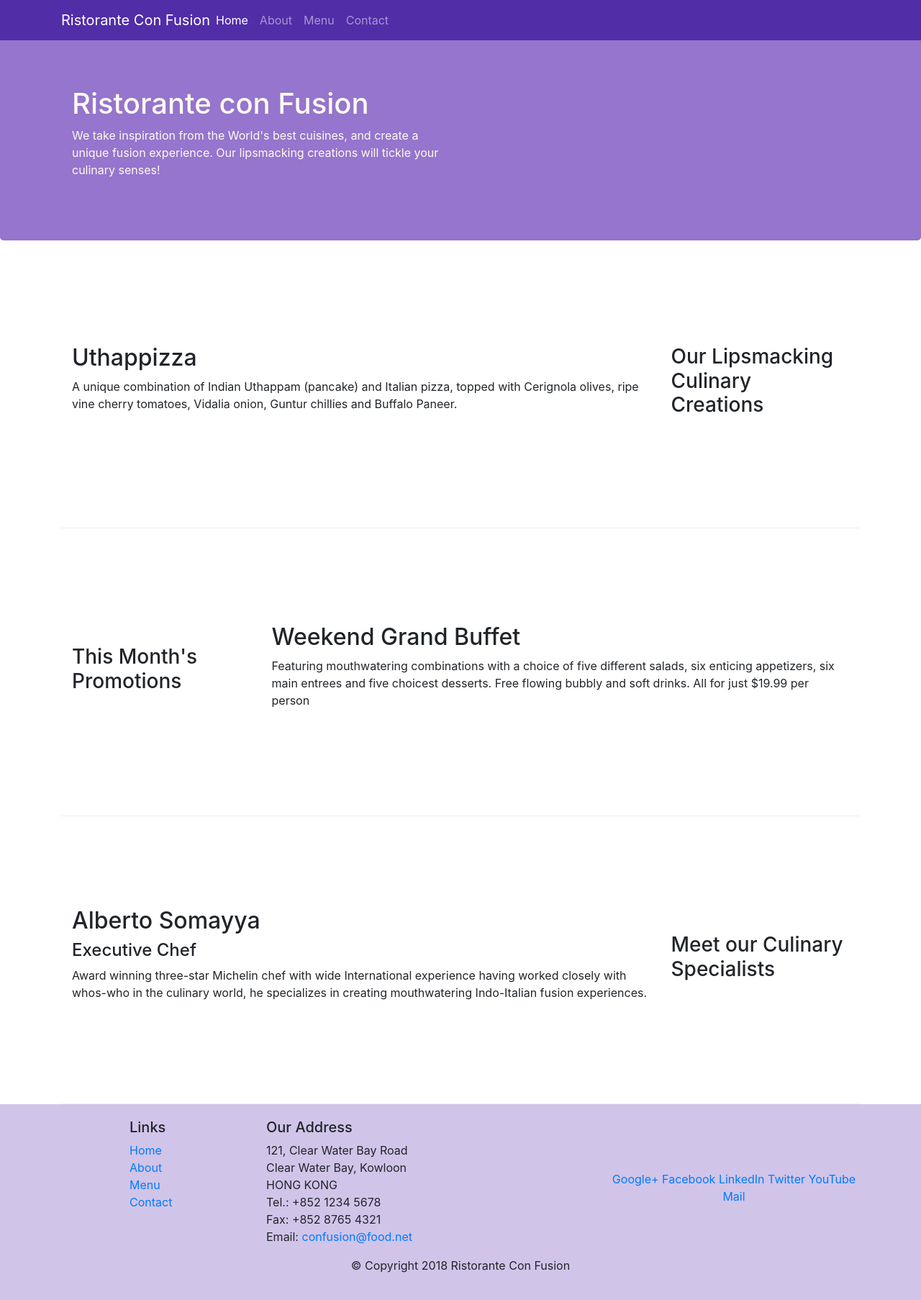
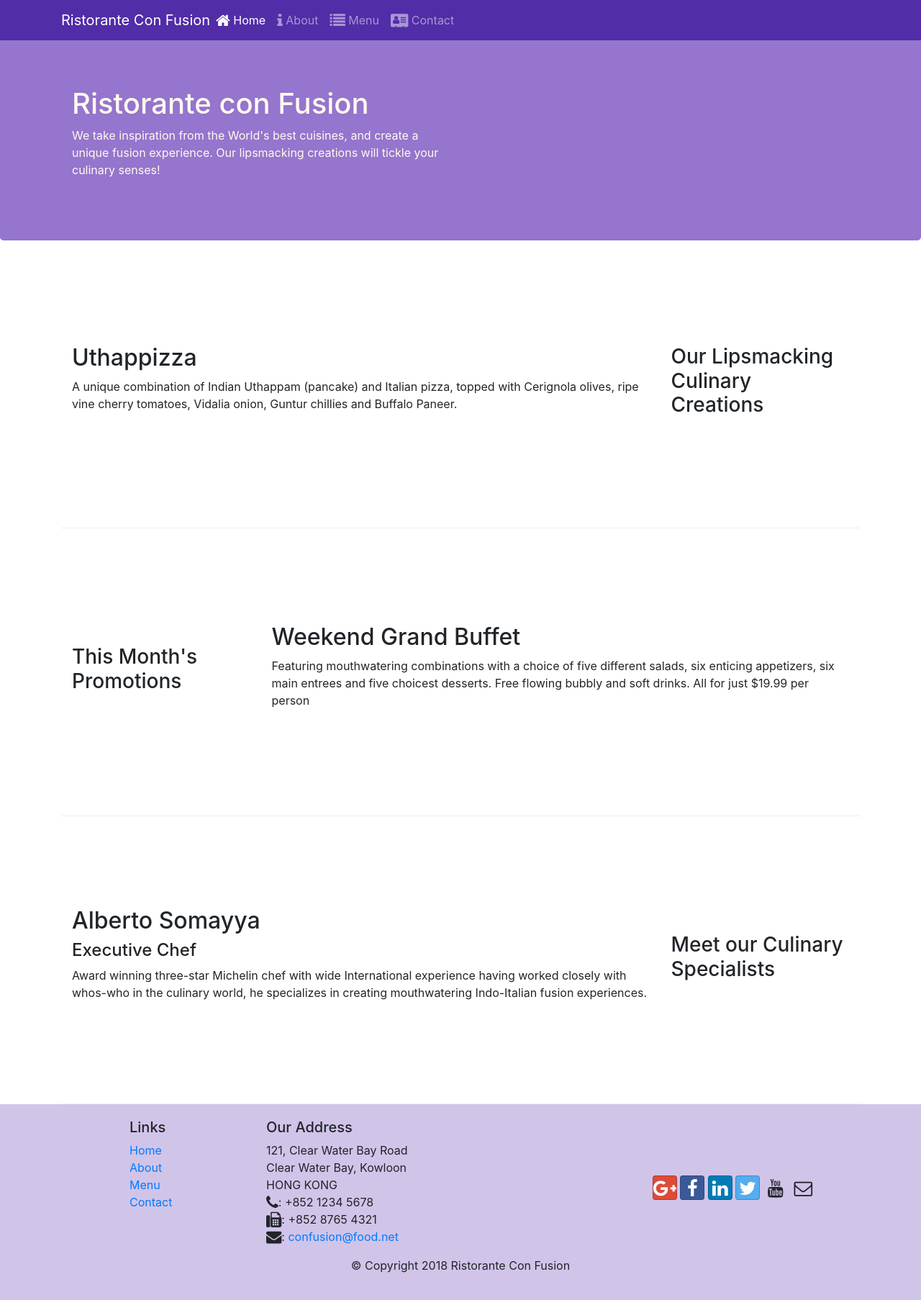
Before and after one commit to mangaka585/fullstack, a website: page index.html in a window 1280 px wide. Shown: the whole page at 72% size. Drawn offline with nearby package versions, Linux system fonts and the light colour scheme.

Commit message:
icon fonts

```diff
--- a/index.html
+++ b/index.html
@@ -9,6 +9,8 @@
 
     <!-- Bootstrap CSS -->
     <link rel="stylesheet" href="node_modules/bootstrap/dist/css/bootstrap.min.css">
+    <link rel="stylesheet" href="node_modules/font-awesome/css/font-awesome.min.css">
+    <link rel="stylesheet" href="node_modules/bootstrap-social/bootstrap-social.css">
     <link rel="stylesheet" href="css/styles.css">
     <title>Ristorante Con Fusion</title>
 </head>
@@ -22,10 +24,10 @@
             <a class="navbar-brand mr-auto" href="#">Ristorante Con Fusion</a>
             <div class="collapse navbar-collapse" id="Navbar">
                 <ul class="navbar-nav mr-auto">
-                    <li class="nav-item active"><a class="nav-link" href="#">Home</a></li>
-                    <li class="nav-item"><a class="nav-link" href="./aboutus.html">About</a></li>
-                    <li class="nav-item"><a class="nav-link" href="#">Menu</a></li>
-                    <li class="nav-item"><a class="nav-link" href="#">Contact</a></li>
+                    <li class="nav-item active"><a class="nav-link" href="#"><span class="fa fa-home fa-lg"></span> Home</a></li>
+                    <li class="nav-item"><a class="nav-link" href="./aboutus.html"><span class="fa fa-info fa-lg"></span> About</a></li>
+                    <li class="nav-item"><a class="nav-link" href="#"><span class="fa fa-list fa-lg"></span> Menu</a></li>
+                    <li class="nav-item"><a class="nav-link" href="#"><span class="fa fa-address-card fa-lg"></span> Contact</a></li>
                 </ul>
             </div>
         </div>
@@ -95,19 +97,19 @@
 		              121, Clear Water Bay Road<br>
 		              Clear Water Bay, Kowloon<br>
 		              HONG KONG<br>
-		              Tel.: +852 1234 5678<br>
-		              Fax: +852 8765 4321<br>
-		              Email: <a href="mailto:confusion@food.net">confusion@food.net</a>
+		              <i class="fa fa-phone fa-lg"></i>: +852 1234 5678<br>
+		              <i class="fa fa-fax fa-lg"></i>: +852 8765 4321<br>
+		              <i class="fa fa-envelope fa-lg"></i>: <a href="mailto:confusion@food.net">confusion@food.net</a>
 		           </address>
                 </div>
                 <div class="col-12 col-sm-4  align-self-center">
                     <div class="text-center">
-                        <a href="http://google.com/+">Google+</a>
-                        <a href="http://www.facebook.com/profile.php?id=">Facebook</a>
-                        <a href="http://www.linkedin.com/in/">LinkedIn</a>
-                        <a href="http://twitter.com/">Twitter</a>
-                        <a href="http://youtube.com/">YouTube</a>
-                        <a href="mailto:">Mail</a>
+                        <a class="btn btn-social-icon btn-google" href="http://google.com/+"><i class="fa fa-google-plus fa-lg"></i></a>
+                        <a class="btn btn-social-icon btn-facebook" href="http://www.facebook.com/profile.php?id="><i class="fa fa-facebook fa-lg"></i></a>
+                        <a class="btn btn-social-icon btn-linkedin" href="http://www.linkedin.com/in/"><i class="fa fa-linkedin fa-lg"></i></a>
+                        <a class="btn btn-social-icon btn-twitter" href="http://twitter.com/"><i class="fa fa-twitter fa-lg"></i></a>
+                        <a class="btn btn-social-icon btn-youtube" href="http://youtube.com/"><i class="fa fa-youtube fa-lg"></i></a>
+                        <a class="btn btn-social-icon" href="mailto:"><i class="fa fa-envelope-o fa-lg"></i></a>
                     </div>
                 </div>
            </div>
--- a/package.json
+++ b/package.json
@@ -23,6 +23,8 @@
   },
   "dependencies": {
     "bootstrap": "^4.5.2",
+    "bootstrap-social": "^5.1.1",
+    "font-awesome": "^4.7.0",
     "jquery": "^3.5.1",
     "popper.js": "^1.12.9"
   }
```
Also changed, not shown: aboutus.html (+19 -17 lines), 1 other file.
